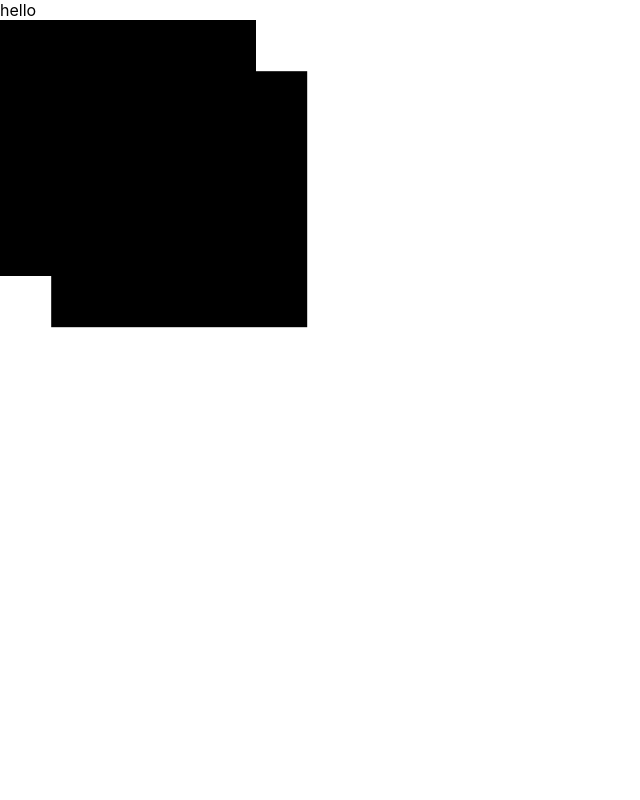
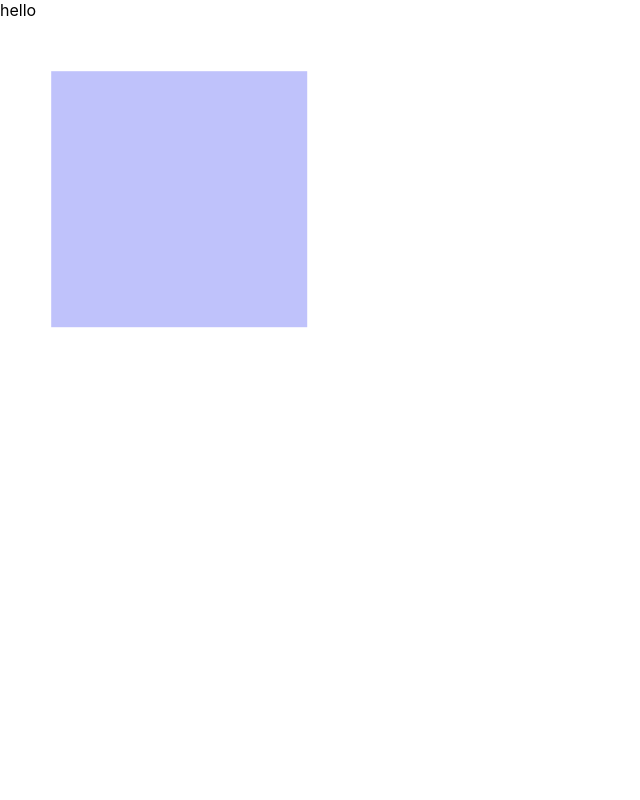
Before and after one commit to akshayara/TreeMapTweets, a Nuxt app: page /geograhypage in a window 1280 px wide. Shown: the top 800 px of the page, without its empty margins (0-640 px from the left). Built offline with nearby package versions, Linux system fonts and the light colour scheme.

Commit message:
update treeMap.vue change data to props

```diff
--- a/components/treeMap.vue
+++ b/components/treeMap.vue
@@ -3,7 +3,7 @@
         <svg
             id="treeMapViz"
             :viewBox='[0, 0, 100, 100]'
-            class=".viewBoxStyle" >
+            class="viewBoxStyle" >
             <g
                 v-for="(leaf, index) in this.treeMapLeaves"
                     :key="index"
@@ -13,7 +13,7 @@
                     :id="index+'leaf'"
                     width="20%"
                     height="20%"
-                    class=".rectStyle"
+                    class="rectStyle"
                 >
                 </rect>
             </g>
@@ -24,7 +24,9 @@
 import * as d3 from 'd3'
 export default {
     data(){
-        return {
+        return {}
+    },
+    props:{
         width: {
             type: Number,
             default: 954
@@ -32,10 +34,7 @@ export default {
         height: {
             type: Number,
             default: 954
-            }
-        }
         },
-    props:{
         users: {
             type: Object,
             default: function() {
@@ -74,11 +73,11 @@ export default {
 }
 </script>
 <style>
-.viewBoxStyle{
+.viewBoxStyle {
     font-size: 10px;
     font: sans-serif
 }
-.rectStyle{
+.rectStyle {
     fill: #000ff0;
     fill-opacity: 0.25;
 }
```
Lines whose indentation alone changed are shown as unchanged.
